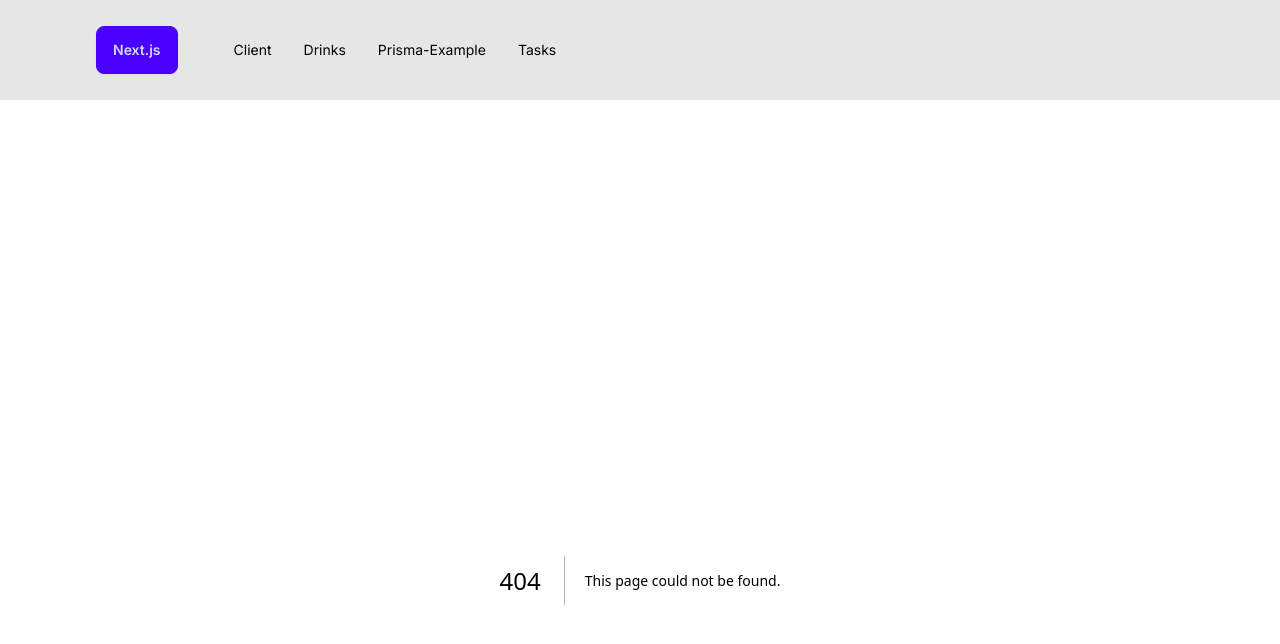
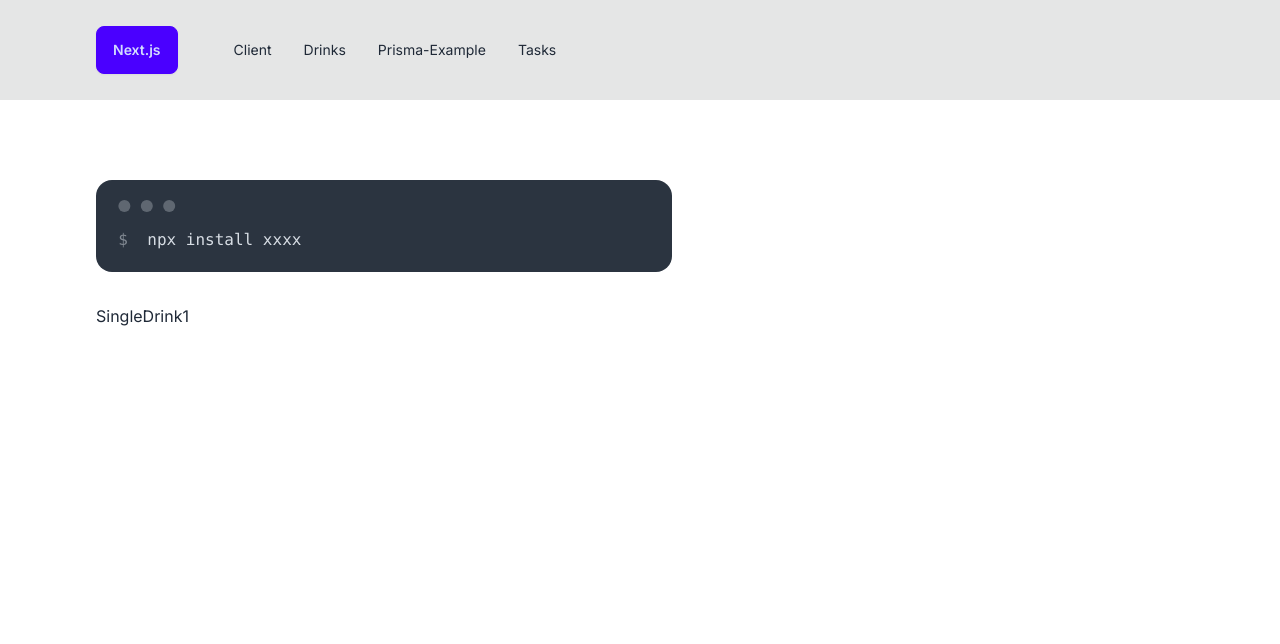
Before and after one commit to runmark/umy-tutorial, a Next.js app: page /drinks/1 in a window 1280 px wide. Before the commit this address had no page. Shown: the top 644 px of the page. Built offline with nearby package versions, Linux system fonts and the light colour scheme.

Commit message:
✨ feat(drink): drink layout

```diff
--- /dev/null
+++ b/src/app/drinks/[id]/page.js
@@ -0,0 +1,11 @@
+
+const SingleDrink = ({ params }) => {
+    return (
+        <div>
+            SingleDrink
+            {params.id}
+        </div>
+    );
+}
+
+export default SingleDrink;
--- /dev/null
+++ b/src/app/drinks/layout.js
@@ -0,0 +1,15 @@
+
+const DrinkLayout = ({ children }) => {
+    return (
+        <div className="max-w-xl">
+            <div className="mockup-code mb-8">
+                <pre data-prefix="$">
+                    <code>npx install xxxx</code>
+                </pre>
+            </div>
+            {children}
+        </div>
+    );
+}
+
+export default DrinkLayout;
```
